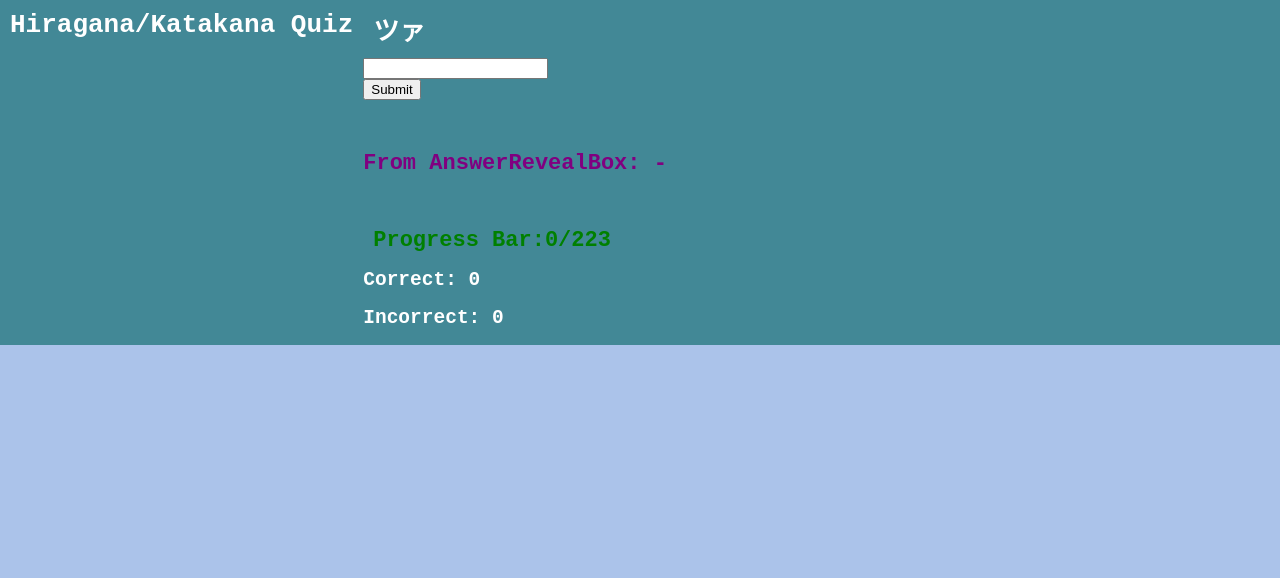
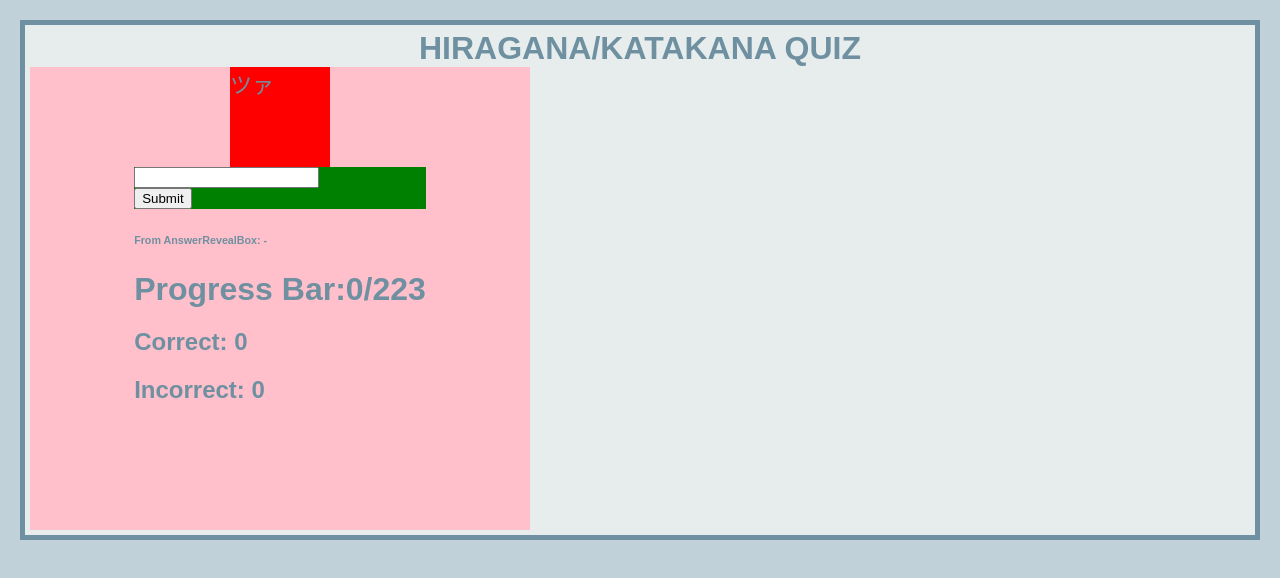
Before and after one commit to chen-jenn/hiragana-katakana, a React (Create React App) app: page / in a window 1280 px wide. Shown: the top 578 px of the page. Built offline with nearby package versions, Linux system fonts and the light colour scheme.

Commit message:
Centering App.js elements

```diff
--- a/src/components/AnswerRevealBox.js
+++ b/src/components/AnswerRevealBox.js
@@ -4,7 +4,7 @@ class AnswerRevealBox extends Component {
   render(){
     return(
       <div className="AnswerRevealBox">
-        <h6 style={{ color: "purple", fontSize: "22px"}}>
+        <h6>
           {/* Adjust to allow for a list of romaji spellings */}
           From AnswerRevealBox: {this.props.prevChar}
           {Array.isArray(this.props.prevCharRomaji) ? (
--- a/src/components/App.js
+++ b/src/components/App.js
@@ -6,8 +6,7 @@ class App extends Component {
   render(){
     return(
       <div className="App">
-        {/* Make this a NavBar component so that App.js only contains components */}
-        <h1>Hiragana/Katakana Quiz</h1>
+        <h1>HIRAGANA/KATAKANA QUIZ</h1>
         <QuizBox />
       </div>
     )
--- a/src/components/ProgressBar.js
+++ b/src/components/ProgressBar.js
@@ -5,7 +5,7 @@ class ProgressBar extends Component {
     return(
       <div className="ProgressBar">
         {/* TO DO: Add visual progress bar */}
-        <h1 style={{ color: "green", fontSize: "22px"}}>Progress Bar:{this.props.numAnswered}/{this.props.total}</h1>
+        <h1>Progress Bar:{this.props.numAnswered}/{this.props.total}</h1>
         <h2>Correct: {this.props.correct}</h2>
         <h2>Incorrect: {this.props.incorrect}</h2>
       </div>
--- a/src/components/QuizBox.js
+++ b/src/components/QuizBox.js
@@ -76,7 +76,7 @@ class QuizBox extends Component {
     return(
       <main className="QuizBox">
         <div>
-          <h1>{this.state.currentChar}</h1>
+          <div className="display">{this.state.currentChar}</div>
           <SubmitForm handleSubmit={this.saveAnswer}/>
           <AnswerRevealBox prevChar={this.state.prevChar} prevCharRomaji={this.state.prevCharRomaji}/>
           {(this.state.output === "") ? ("") : (<div dangerouslySetInnerHTML={{__html: this.state.output}} />)}
--- a/src/index.scss
+++ b/src/index.scss
@@ -1,31 +1,44 @@
-$main-blue: #abc3ea;
-$dark-blue: #428896;
+$main-blue: #c0d1da;
+$dark-blue: #6f90a0;
 
 html, body {
   margin: 0;
   padding: 0;
-  color: white;
+  color: $dark-blue;
   background-color: $main-blue;
-  font-family: monospace;
+  font-family: arial;
 }
 
 .App {
   display: flex;
-  background-color: $dark-blue;
-  // margin: 10px;
-  // padding: 5px;
+  flex-direction: column;
+  background-color: #e7eded;
+  border: $dark-blue 5px solid;
+  margin: 20px;
+  padding: 5px;
+  height: 500px;
 
   h1 {
-    margin: 10px;
+    margin: auto;
+  }
+
+  .QuizBox{
+    display: flex;
+    justify-content: center;
+    background-color: pink;
+    height: 500px;
+    width: 500px;
+
+    .display{
+      background-color: red;
+      margin: auto;
+      font-size: 22px;
+      height: 100px;
+      width: 100px;
+    }
+
+    .SubmitForm{
+      background-color: green;
+    }
   }
 }
-
-.Quizbox {
-  // display: flex;
-  // justify-content: center;
-  height: 500px;
-  width: 500px;
-  background-color: red;
-  flex-direction: column;
-  border: $dark-blue solid 2px;
-}
```
